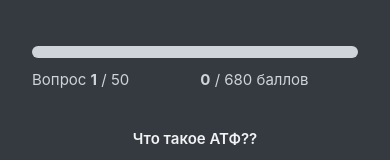
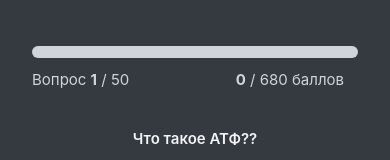
Before and after one commit to Marshal38/ironclubtesting, a React (Create React App) app: page / in a window 390 px wide. Both pictures are taken after a click on the button "Начать". Shown: the part 152-312 px from the top of the page. Built offline with nearby package versions, Linux system fonts and the light colour scheme.

Commit message:
adaptive final

```diff
--- a/src/index.css
+++ b/src/index.css
@@ -235,12 +235,8 @@ progress {
 
 .count {
   display: flex;
-  align-items: center;
-  width: 100%;
-}
-
-.count p {
-  margin-left: auto;
+  justify-content: space-between;
+  width: 95vw;
 }
 
 @keyframes loader {
@@ -337,9 +333,7 @@ progress {
 
   .count {
     font-size: 1.5rem;
-    text-align: center;
-    justify-content: space-between;
-    gap: 71px;
+    width: 80vw;
   }
 
   .btn-option {
```
